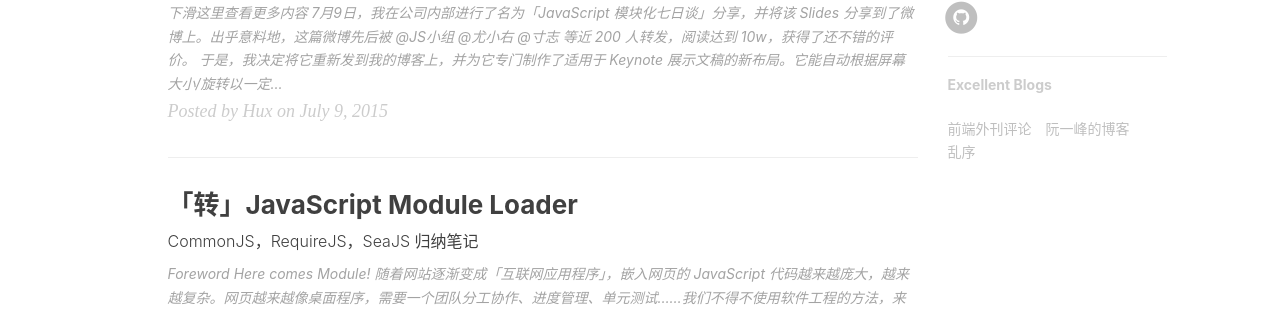
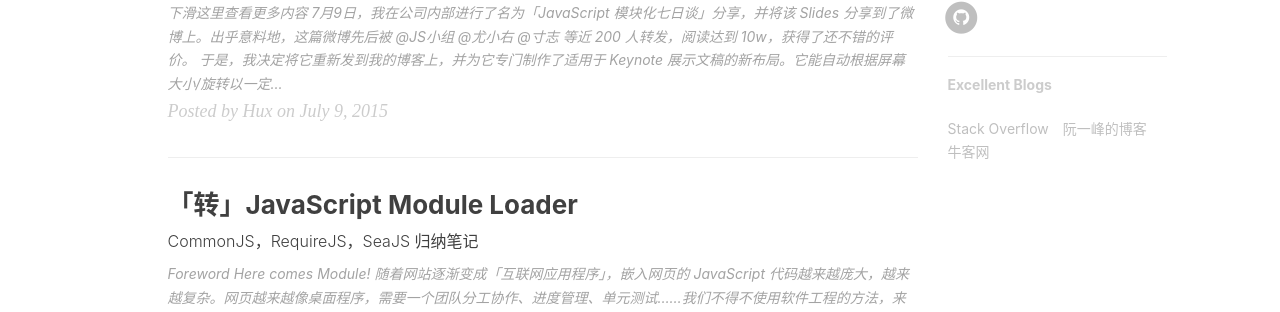
Before and after one commit to xqqaixuexi/xqqaixuexi.github.io, a Jekyll site: the page built from index.html, in a window 1280 px wide. Shown: the part 1003-1315 px from the top of the page. Built offline with Jekyll 4.4.1, drawn with Linux system fonts in a browser that asks for light colours; nearby versions of some CDN libraries; the list of posts is cut into pages by our own code; comment, search, counter and statistics services are not loaded.

Commit message:
Update _config.yml

```diff
--- a/_config.yml
+++ b/_config.yml
@@ -103,15 +103,15 @@
 # Friends
 friends: [
     {
-        title: "前端外刊评论",
-        href: "http://qianduan.guru/"
+        title: "Stack Overflow",
+        href: "https://stackoverflow.com/"
     },
     {
         title: "阮一峰的博客",
         href: "http://www.ruanyifeng.com/blog/"
     },
     {
-        title: "乱序",
-        href: "http://mida.re/"
+        title: "牛客网",
+        href: "https://www.nowcoder.com"
     }
 ]
```
